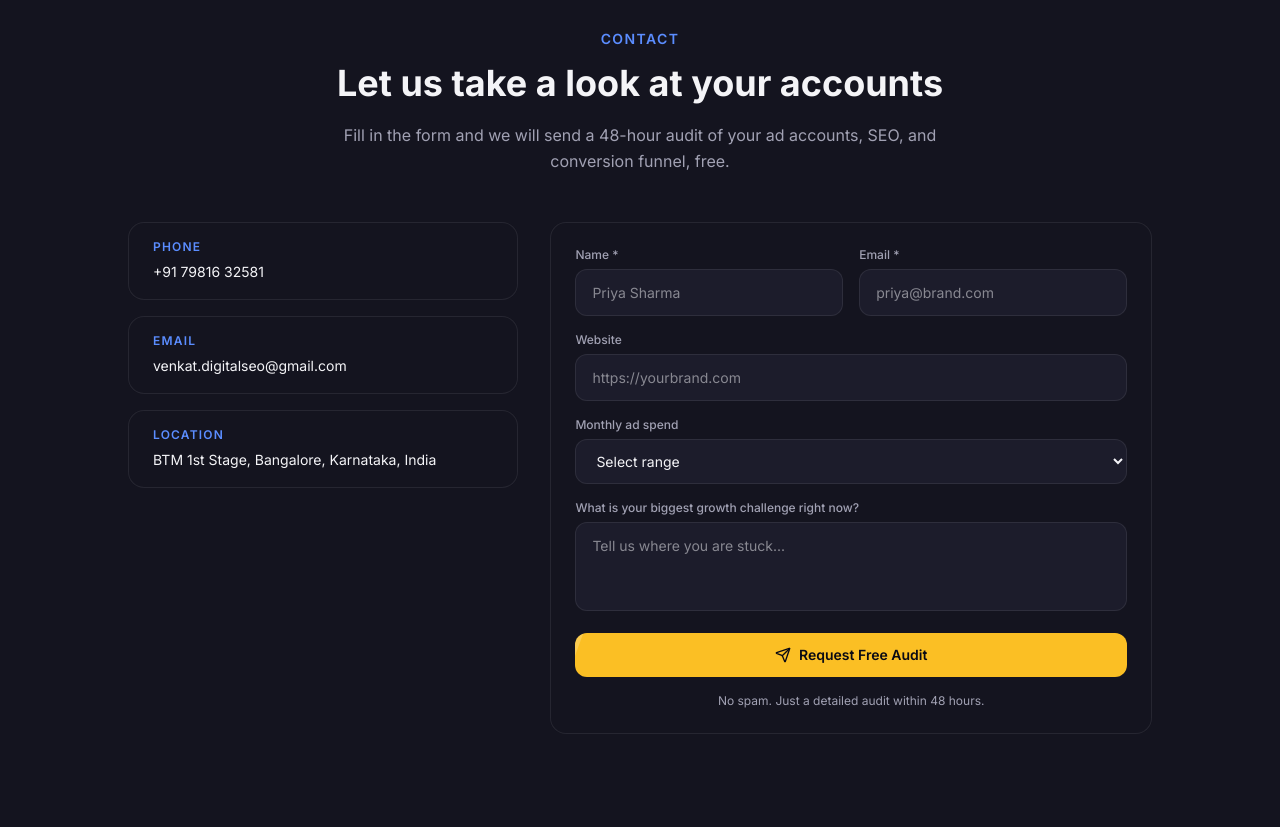
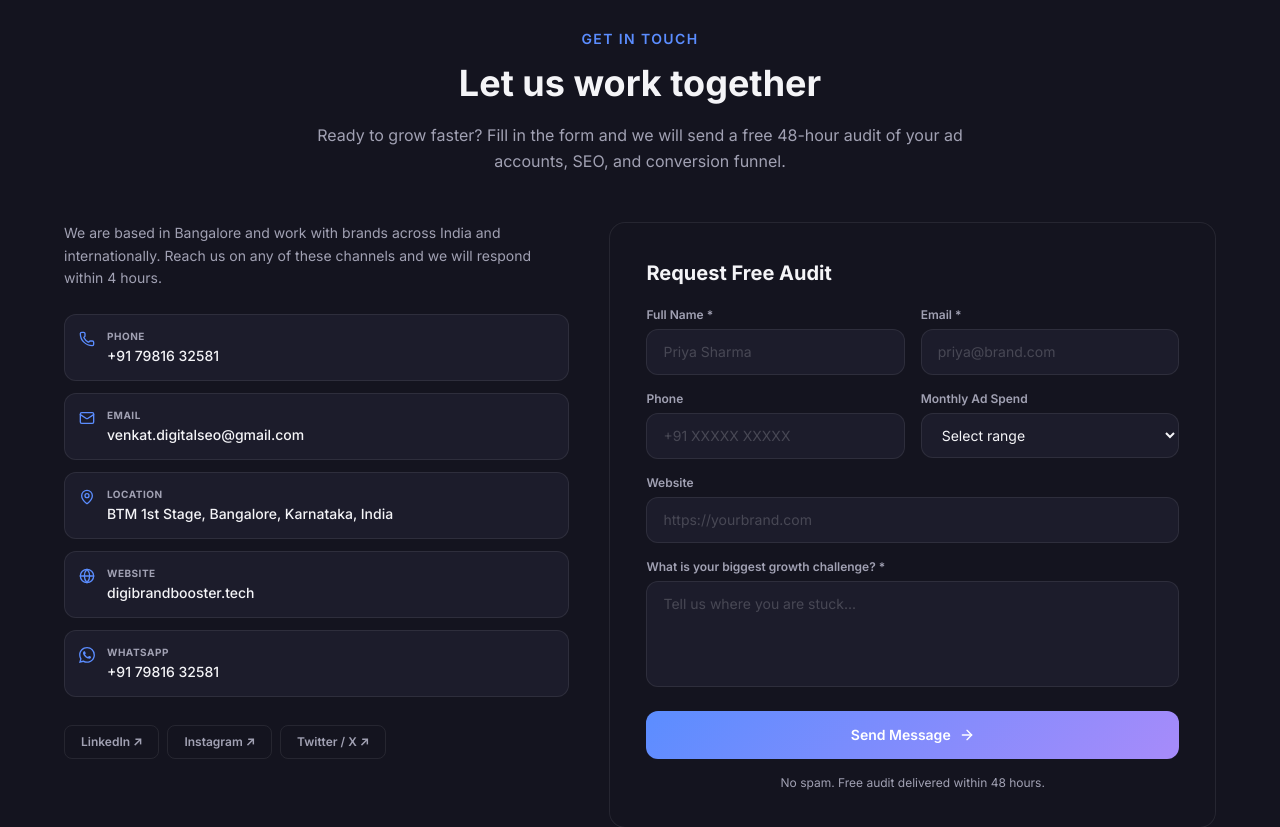
Before and after one commit to DVR79/DigiBrand-Booster, a Next.js app: page / in a window 1280 px wide. Shown: the part 9320-10147 px from the top of the page. Built offline with nearby package versions, Linux system fonts and the light colour scheme.

Commit message:
Redesign contact section with portfolio-style info cards and updated form fields

```diff
--- a/src/components/sections/Contact.tsx
+++ b/src/components/sections/Contact.tsx
@@ -2,21 +2,68 @@
 
 import { useState } from 'react';
 import { motion } from 'framer-motion';
-import { Send, CheckCircle } from 'lucide-react';
+import { Mail, MapPin, Phone, Globe, CheckCircle, ArrowRight } from 'lucide-react';
 import SectionHeader from '@/components/ui/SectionHeader';
 import GlassCard from '@/components/ui/GlassCard';
-import ShimmerButton from '@/components/ui/ShimmerButton';
 import { siteConfig } from '@/lib/data';
 
 interface FormState {
   name: string;
   email: string;
+  phone: string;
   website: string;
   spend: string;
   message: string;
 }
 
-const initialForm: FormState = { name: '', email: '', website: '', spend: '', message: '' };
+const initialForm: FormState = {
+  name: '',
+  email: '',
+  phone: '',
+  website: '',
+  spend: '',
+  message: '',
+};
+
+const contactInfo = [
+  {
+    icon: <Phone size={16} />,
+    label: 'Phone',
+    value: '+91 79816 32581',
+    href: 'tel:+917981632581',
+  },
+  {
+    icon: <Mail size={16} />,
+    label: 'Email',
+    value: 'venkat.digitalseo@gmail.com',
+    href: 'mailto:venkat.digitalseo@gmail.com',
+  },
+  {
+    icon: <MapPin size={16} />,
+    label: 'Location',
+    value: 'BTM 1st Stage, Bangalore, Karnataka, India',
+    href: '#',
+  },
+  {
+    icon: <Globe size={16} />,
+    label: 'Website',
+    value: 'digibrandbooster.tech',
+    href: 'https://www.digibrandbooster.tech',
+  },
+  {
+    icon: (
+      <svg viewBox="0 0 24 24" fill="currentColor" width="16" height="16" aria-hidden>
+        <path d="M17.472 14.382c-.297-.149-1.758-.867-2.03-.967-.273-.099-.471-.148-.67.15-.197.297-.767.966-.94 1.164-.173.199-.347.223-.644.075-.297-.15-1.255-.463-2.39-1.475-.883-.788-1.48-1.761-1.653-2.059-.173-.297-.018-.458.13-.606.134-.133.298-.347.446-.52.149-.174.198-.298.298-.497.099-.198.05-.371-.025-.52-.075-.149-.669-1.612-.916-2.207-.242-.579-.487-.5-.669-.51a12.8 12.8 0 0 0-.57-.01c-.198 0-.52.074-.792.372-.272.297-1.04 1.016-1.04 2.479 0 1.462 1.065 2.875 1.213 3.074.149.198 2.096 3.2 5.077 4.487.709.306 1.262.489 1.694.625.712.227 1.36.195 1.871.118.571-.085 1.758-.719 2.006-1.413.248-.694.248-1.289.173-1.413-.074-.124-.272-.198-.57-.347m-5.421 7.403h-.004a9.87 9.87 0 0 1-5.031-1.378l-.361-.214-3.741.982.998-3.648-.235-.374a9.86 9.86 0 0 1-1.51-5.26c.001-5.45 4.436-9.884 9.888-9.884 2.64 0 5.122 1.03 6.988 2.898a9.825 9.825 0 0 1 2.893 6.994c-.003 5.45-4.437 9.884-9.885 9.884m8.413-18.297A11.815 11.815 0 0 0 12.05 0C5.495 0 .16 5.335.157 11.892c0 2.096.547 4.142 1.588 5.945L.057 24l6.305-1.654a11.882 11.882 0 0 0 5.683 1.448h.005c6.554 0 11.89-5.335 11.893-11.893a11.821 11.821 0 0 0-3.48-8.413z" />
+      </svg>
+    ),
+    label: 'WhatsApp',
+    value: '+91 79816 32581',
+    href: `https://wa.me/${siteConfig.whatsapp}`,
+  },
+];
+
+const inputClass =
+  'w-full rounded-xl px-4 py-3 text-sm outline-none transition-colors placeholder:opacity-40';
 
 export default function Contact() {
   const [form, setForm] = useState<FormState>(initialForm);
@@ -24,26 +71,45 @@ export default function Contact() {
   const [loading, setLoading] = useState(false);
 
   function update(field: keyof FormState) {
-    return (e: React.ChangeEvent<HTMLInputElement | HTMLTextAreaElement | HTMLSelectElement>) =>
-      setForm((f) => ({ ...f, [field]: e.target.value }));
+    return (
+      e: React.ChangeEvent<HTMLInputElement | HTMLTextAreaElement | HTMLSelectElement>,
+    ) => setForm((f) => ({ ...f, [field]: e.target.value }));
   }
 
   async function handleSubmit(e: React.FormEvent) {
     e.preventDefault();
     setLoading(true);
 
-    const message = [
-      `New Audit Request from digibrandbooster.tech`,
+    const messageText = [
+      `New Audit Request — digibrandbooster.tech`,
       ``,
       `Name: ${form.name}`,
       `Email: ${form.email}`,
+      `Phone: ${form.phone || 'Not provided'}`,
       `Website: ${form.website || 'Not provided'}`,
       `Monthly Ad Spend: ${form.spend || 'Not provided'}`,
-      `Challenge: ${form.message || 'Not provided'}`,
+      `Message: ${form.message || 'Not provided'}`,
     ].join('\n');
 
-    const waUrl = `https://wa.me/${siteConfig.whatsapp}?text=${encodeURIComponent(message)}`;
+    // Email via Web3Forms
+    try {
+      await fetch('https://api.web3forms.com/submit', {
+        method: 'POST',
+        headers: { 'Content-Type': 'application/json' },
+        body: JSON.stringify({
+          access_key: process.env.NEXT_PUBLIC_WEB3FORMS_KEY ?? 'REPLACE_WITH_YOUR_KEY',
+          subject: `New Audit Request from ${form.name} — digibrandbooster.tech`,
+          from_name: form.name,
+          email: form.email,
+          message: messageText,
+        }),
+      });
+    } catch {
+      // silent fail — WhatsApp still works
+    }
 
+    // Open WhatsApp with details
+    const waUrl = `https://wa.me/${siteConfig.whatsapp}?text=${encodeURIComponent(messageText)}`;
     setLoading(false);
     setSubmitted(true);
     window.open(waUrl, '_blank');
@@ -53,153 +119,289 @@ export default function Contact() {
     background: 'var(--bg-card-hover)',
     border: '1px solid var(--border)',
     color: 'var(--text-primary)',
-    borderRadius: '0.75rem',
-    padding: '0.75rem 1rem',
-    width: '100%',
+  };
+
+  const focusStyle = {
     outline: 'none',
-    fontSize: '0.875rem',
+    border: '1px solid var(--accent-primary)',
+    boxShadow: '0 0 0 3px rgba(91,141,255,0.12)',
   };
 
   return (
     <section id="contact" className="py-24 px-4" style={{ background: 'var(--bg-card)' }}>
-      <div className="mx-auto max-w-5xl">
+      <div className="mx-auto max-w-6xl">
         <SectionHeader
-          eyebrow="Contact"
-          title="Let us take a look at your accounts"
-          description="Fill in the form and we will send a 48-hour audit of your ad accounts, SEO, and conversion funnel, free."
+          eyebrow="Get in touch"
+          title="Let us work together"
+          description="Ready to grow faster? Fill in the form and we will send a free 48-hour audit of your ad accounts, SEO, and conversion funnel."
         />
 
-        <div className="grid md:grid-cols-5 gap-8">
-          {/* Info */}
-          <div className="md:col-span-2 space-y-4">
-            {[
-              { label: 'Phone', value: siteConfig.phone, href: `tel:${siteConfig.phone}` },
-              { label: 'Email', value: siteConfig.email, href: `mailto:${siteConfig.email}` },
-              { label: 'Location', value: siteConfig.address, href: '#' },
-            ].map((item) => (
-              <GlassCard key={item.label} hover={false} className="py-4">
-                <p className="text-xs font-semibold uppercase tracking-widest mb-1" style={{ color: 'var(--accent-primary)' }}>
-                  {item.label}
-                </p>
+        <div className="grid lg:grid-cols-[1fr_1.2fr] gap-10 items-start">
+
+          {/* Left — contact info */}
+          <motion.div
+            initial={{ opacity: 0, x: -24 }}
+            whileInView={{ opacity: 1, x: 0 }}
+            viewport={{ once: true }}
+            transition={{ duration: 0.5 }}
+          >
+            <p className="text-sm leading-relaxed mb-6" style={{ color: 'var(--text-secondary)' }}>
+              We are based in Bangalore and work with brands across India and internationally.
+              Reach us on any of these channels and we will respond within 4 hours.
+            </p>
+
+            <div className="space-y-3 mb-7">
+              {contactInfo.map((item) => (
                 <a
+                  key={item.label}
                   href={item.href}
-                  className="text-sm"
-                  style={{ color: 'var(--text-primary)' }}
+                  target={item.href.startsWith('http') ? '_blank' : undefined}
+                  rel={item.href.startsWith('http') ? 'noopener noreferrer' : undefined}
+                  className="flex items-start gap-3 p-3.5 rounded-xl transition-colors group"
+                  style={{ background: 'var(--bg-card-hover)', border: '1px solid var(--border)' }}
+                  onMouseEnter={(e) =>
+                    ((e.currentTarget as HTMLAnchorElement).style.borderColor =
+                      'rgba(91,141,255,0.4)')
+                  }
+                  onMouseLeave={(e) =>
+                    ((e.currentTarget as HTMLAnchorElement).style.borderColor = 'var(--border)')
+                  }
                 >
-                  {item.value}
+                  <span
+                    className="mt-0.5 shrink-0"
+                    style={{ color: 'var(--accent-primary)' }}
+                  >
+                    {item.icon}
+                  </span>
+                  <div>
+                    <p
+                      className="text-[10px] font-bold uppercase tracking-wider mb-0.5"
+                      style={{ color: 'var(--text-secondary)' }}
+                    >
+                      {item.label}
+                    </p>
+                    <p className="text-sm font-medium" style={{ color: 'var(--text-primary)' }}>
+                      {item.value}
+                    </p>
+                  </div>
                 </a>
-              </GlassCard>
-            ))}
-          </div>
+              ))}
+            </div>
 
-          {/* Form */}
-          <div className="md:col-span-3">
-            <GlassCard hover={false}>
+            {/* Social links */}
+            <div className="flex flex-wrap gap-2">
+              {[
+                { label: 'LinkedIn', href: 'https://www.linkedin.com/company/digibrandbooster' },
+                { label: 'Instagram', href: '#' },
+                { label: 'Twitter / X', href: '#' },
+              ].map((s) => (
+                <a
+                  key={s.label}
+                  href={s.href}
+                  target="_blank"
+                  rel="noopener noreferrer"
+                  className="px-4 py-2 rounded-lg text-xs font-semibold transition-colors"
+                  style={{
+                    border: '1px solid var(--border)',
+                    color: 'var(--text-secondary)',
+                  }}
+                  onMouseEnter={(e) => {
+                    (e.currentTarget as HTMLAnchorElement).style.borderColor =
+                      'var(--accent-primary)';
+                    (e.currentTarget as HTMLAnchorElement).style.color = 'var(--accent-primary)';
+                  }}
+                  onMouseLeave={(e) => {
+                    (e.currentTarget as HTMLAnchorElement).style.borderColor = 'var(--border)';
+                    (e.currentTarget as HTMLAnchorElement).style.color = 'var(--text-secondary)';
+                  }}
+                >
+                  {s.label} ↗
+                </a>
+              ))}
+            </div>
+          </motion.div>
+
+          {/* Right — form */}
+          <motion.div
+            initial={{ opacity: 0, x: 24 }}
+            whileInView={{ opacity: 1, x: 0 }}
+            viewport={{ once: true }}
+            transition={{ duration: 0.5, delay: 0.1 }}
+          >
+            <GlassCard hover={false} className="p-7 md:p-9">
               {submitted ? (
                 <motion.div
                   initial={{ opacity: 0, scale: 0.9 }}
                   animate={{ opacity: 1, scale: 1 }}
-                  className="flex flex-col items-center text-center py-8 gap-4"
+                  className="flex flex-col items-center text-center py-10 gap-4"
                 >
-                  <CheckCircle size={48} style={{ color: 'var(--accent-success)' }} />
-                  <h3 className="font-heading text-xl font-bold" style={{ color: 'var(--text-primary)' }}>
-                    We have got your details.
+                  <CheckCircle size={52} style={{ color: 'var(--accent-success)' }} />
+                  <h3
+                    className="font-heading text-2xl font-bold"
+                    style={{ color: 'var(--text-primary)' }}
+                  >
+                    Message received.
                   </h3>
                   <p className="text-sm" style={{ color: 'var(--text-secondary)' }}>
-                    Expect your audit in your inbox within 48 hours.
+                    You will hear from us within 48 hours. Check WhatsApp too.
                   </p>
                 </motion.div>
               ) : (
-                <form onSubmit={handleSubmit} className="space-y-4">
+                <form onSubmit={handleSubmit} className="flex flex-col gap-4">
+                  <h3
+                    className="font-heading text-xl font-bold mb-1"
+                    style={{ color: 'var(--text-primary)' }}
+                  >
+                    Request Free Audit
+                  </h3>
+
                   <div className="grid sm:grid-cols-2 gap-4">
-                    <div>
-                      <label className="block text-xs font-medium mb-1.5" style={{ color: 'var(--text-secondary)' }}>
-                        Name *
+                    <div className="flex flex-col gap-1.5">
+                      <label
+                        className="text-xs font-semibold"
+                        style={{ color: 'var(--text-secondary)' }}
+                      >
+                        Full Name *
                       </label>
                       <input
                         required
                         style={inputStyle}
+                        className={inputClass}
                         value={form.name}
                         onChange={update('name')}
                         placeholder="Priya Sharma"
+                        onFocus={(e) => Object.assign(e.target.style, focusStyle)}
+                        onBlur={(e) => Object.assign(e.target.style, inputStyle)}
                       />
                     </div>
-                    <div>
-                      <label className="block text-xs font-medium mb-1.5" style={{ color: 'var(--text-secondary)' }}>
+                    <div className="flex flex-col gap-1.5">
+                      <label
+                        className="text-xs font-semibold"
+                        style={{ color: 'var(--text-secondary)' }}
+                      >
                         Email *
                       </label>
                       <input
                         required
                         type="email"
                         style={inputStyle}
+                        className={inputClass}
                         value={form.email}
                         onChange={update('email')}
                         placeholder="priya@brand.com"
+                        onFocus={(e) => Object.assign(e.target.style, focusStyle)}
+                        onBlur={(e) => Object.assign(e.target.style, inputStyle)}
                       />
                     </div>
                   </div>
 
-                  <div>
-                    <label className="block text-xs font-medium mb-1.5" style={{ color: 'var(--text-secondary)' }}>
+                  <div className="grid sm:grid-cols-2 gap-4">
+                    <div className="flex flex-col gap-1.5">
+                      <label
+                        className="text-xs font-semibold"
+                        style={{ color: 'var(--text-secondary)' }}
+                      >
+                        Phone
+                      </label>
+                      <input
+                        type="tel"
+                        style={inputStyle}
+                        className={inputClass}
+                        value={form.phone}
+                        onChange={update('phone')}
+                        placeholder="+91 XXXXX XXXXX"
+                        onFocus={(e) => Object.assign(e.target.style, focusStyle)}
+                        onBlur={(e) => Object.assign(e.target.style, inputStyle)}
+                      />
+                    </div>
+                    <div className="flex flex-col gap-1.5">
+                      <label
+                        className="text-xs font-semibold"
+                        style={{ color: 'var(--text-secondary)' }}
+                      >
+                        Monthly Ad Spend
+                      </label>
+                      <select
+                        style={inputStyle}
+                        className={inputClass}
+                        value={form.spend}
+                        onChange={update('spend')}
+                        onFocus={(e) => Object.assign(e.target.style, focusStyle)}
+                        onBlur={(e) => Object.assign(e.target.style, inputStyle)}
+                      >
+                        <option value="">Select range</option>
+                        <option>Under Rs 1 lakh</option>
+                        <option>Rs 1 to 5 lakh</option>
+                        <option>Rs 5 to 20 lakh</option>
+                        <option>Rs 20 to 50 lakh</option>
+                        <option>Above Rs 50 lakh</option>
+                      </select>
+                    </div>
+                  </div>
+
+                  <div className="flex flex-col gap-1.5">
+                    <label
+                      className="text-xs font-semibold"
+                      style={{ color: 'var(--text-secondary)' }}
+                    >
                       Website
                     </label>
                     <input
                       type="url"
                       style={inputStyle}
+                      className={inputClass}
                       value={form.website}
                       onChange={update('website')}
                       placeholder="https://yourbrand.com"
+                      onFocus={(e) => Object.assign(e.target.style, focusStyle)}
+                      onBlur={(e) => Object.assign(e.target.style, inputStyle)}
                     />
                   </div>
 
-                  <div>
-                    <label className="block text-xs font-medium mb-1.5" style={{ color: 'var(--text-secondary)' }}>
-                      Monthly ad spend
-                    </label>
-                    <select style={inputStyle} value={form.spend} onChange={update('spend')}>
-                      <option value="">Select range</option>
-                      <option>Under Rs 1 lakh</option>
-                      <option>Rs 1-5 lakh</option>
-                      <option>Rs 5-20 lakh</option>
-                      <option>Rs 20-50 lakh</option>
-                      <option>Above Rs 50 lakh</option>
-                    </select>
-                  </div>
-
-                  <div>
-                    <label className="block text-xs font-medium mb-1.5" style={{ color: 'var(--text-secondary)' }}>
-                      What is your biggest growth challenge right now?
+                  <div className="flex flex-col gap-1.5">
+                    <label
+                      className="text-xs font-semibold"
+                      style={{ color: 'var(--text-secondary)' }}
+                    >
+                      What is your biggest growth challenge? *
                     </label>
                     <textarea
-                      rows={3}
+                      required
+                      rows={4}
                       style={{ ...inputStyle, resize: 'none' }}
+                      className={inputClass}
                       value={form.message}
                       onChange={update('message')}
                       placeholder="Tell us where you are stuck..."
+                      onFocus={(e) => Object.assign(e.target.style, { ...focusStyle, resize: 'none' })}
+                      onBlur={(e) => Object.assign(e.target.style, { ...inputStyle, resize: 'none' })}
                     />
                   </div>
 
-                  <ShimmerButton
-                    variant="cta"
+                  <button
                     type="submit"
                     disabled={loading}
-                    className="w-full"
+                    className="mt-2 inline-flex items-center justify-center gap-2 rounded-xl px-6 py-3.5 text-sm font-semibold transition-all disabled:opacity-60 disabled:cursor-not-allowed"
+                    style={{
+                      background:
+                        'linear-gradient(135deg, var(--accent-primary), var(--accent-purple))',
+                      color: '#fff',
+                    }}
                   >
                     {loading ? 'Sending...' : (
                       <>
-                        <Send size={16} />
-                        Request Free Audit
+                        Send Message <ArrowRight size={16} />
                       </>
                     )}
-                  </ShimmerButton>
+                  </button>
 
                   <p className="text-xs text-center" style={{ color: 'var(--text-secondary)' }}>
-                    No spam. Just a detailed audit within 48 hours.
+                    No spam. Free audit delivered within 48 hours.
                   </p>
                 </form>
               )}
             </GlassCard>
-          </div>
+          </motion.div>
         </div>
       </div>
     </section>
```
